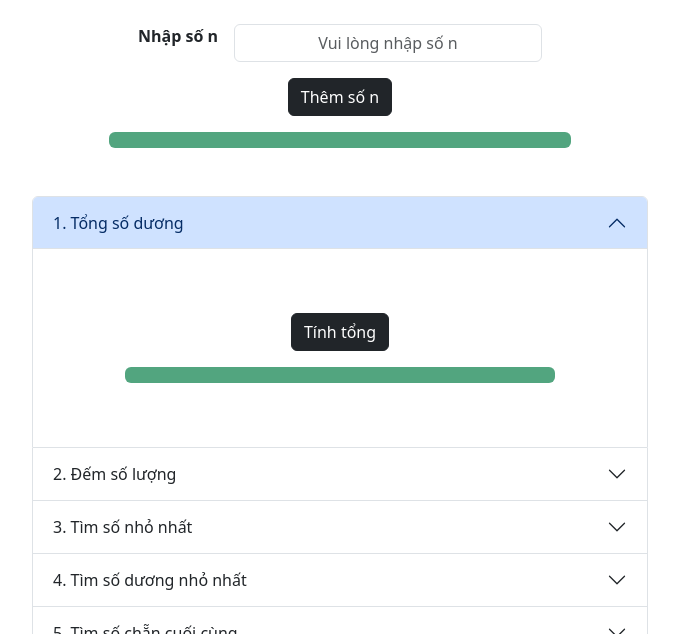
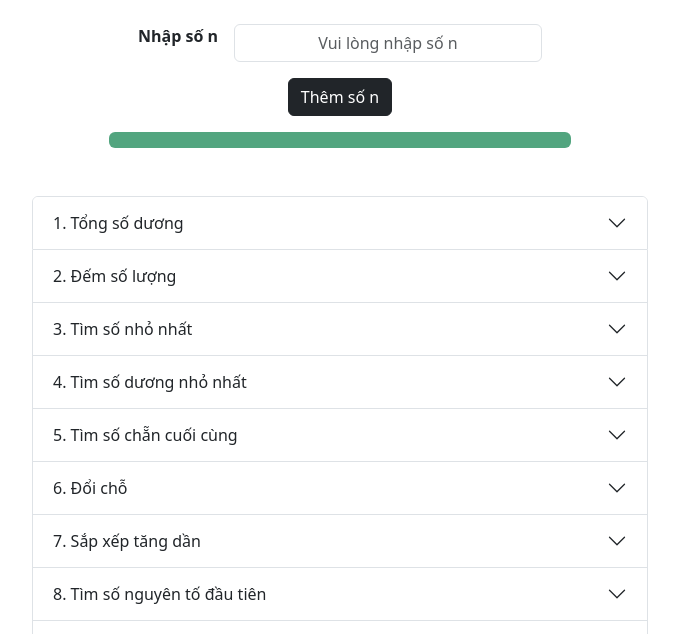
Before and after one commit to thanhhien1732/BC76_JS-Buoi7-8_NgoThanhHien-, a plain HTML site: page index.html in a window 1280 px wide. Shown: the part 166-800 px from the top of the page, without its empty margins (300-979 px from the left). Drawn offline with nearby package versions, Linux system fonts and the light colour scheme.

Commit message:
update code

```diff
--- a/index.html
+++ b/index.html
@@ -33,12 +33,12 @@
         <div class="accordion" id="accordionExample">
             <div class="accordion-item">
                 <h2 class="accordion-header">
-                    <button class="accordion-button" type="button" data-bs-toggle="collapse" data-bs-target="#collapse1"
-                        aria-expanded="true" aria-controls="collapse1">
+                    <button class="accordion-button collapsed" type="button" data-bs-toggle="collapse"
+                        data-bs-target="#collapse1" aria-expanded="false" aria-controls="collapse1">
                         1. Tổng số dương
                     </button>
                 </h2>
-                <div id="collapse1" class="accordion-collapse collapse show" data-bs-parent="#accordionExample">
+                <div id="collapse1" class="accordion-collapse collapse" data-bs-parent="#accordionExample">
                     <div class="accordion-body">
                         <div class="my-5">
                             <!-- Button -->
```
